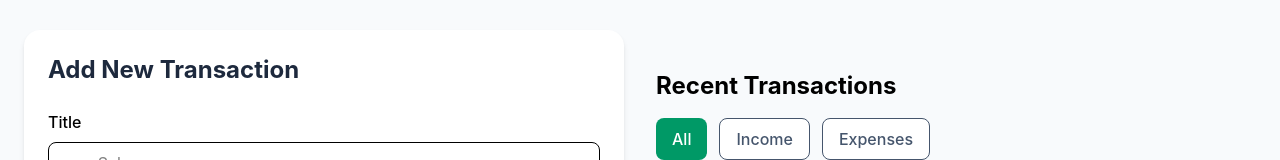
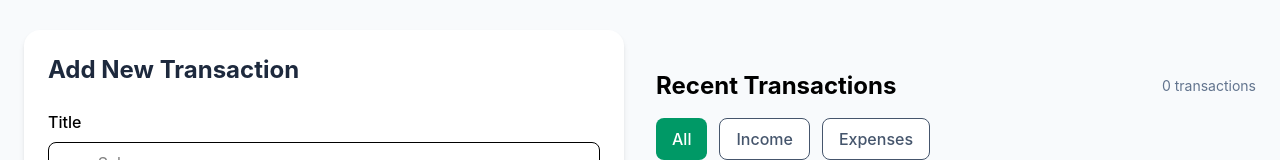
Before and after one commit to sharon5555/Finance-tracker, a React (Vite) app: page / in a window 1280 px wide. Shown: the part 609-769 px from the top of the page. Built offline with nearby package versions, Linux system fonts and the light colour scheme.

Commit message:
Add transaction count

```diff
--- a/src/components/landing/Hero.jsx
+++ b/src/components/landing/Hero.jsx
@@ -283,12 +283,30 @@ function Hero() {
                             Recent Transactions:
                             Displays all transactions saved
                             by the user.
+                            Shows the number of transactions currently being displayed.
                         */}
                         <div className="mt-10">
 
-                            <h2 className="text-2xl font-bold mb-4">
-                                Recent Transactions
-                            </h2>
+                            <div className="flex items-center justify-between mb-4">
+
+                                {/* Main section heading */}
+                                <h2 className="text-2xl font-bold">
+                                    Recent Transactions
+                                </h2>
+
+                                {/*
+                                    Transaction count:
+                                    Shows how many transactions match the selected filter.
+                                 */}
+
+                                <span className="text-sm text-slate-500">
+                                    {filteredTransactions.length}{" "}
+                                    {filteredTransactions.length === 1
+                                        ? "transaction"
+                                        : "transactions"}
+                                </span>
+
+                            </div>
 
                             {/*
                                 Filter buttons:
```
